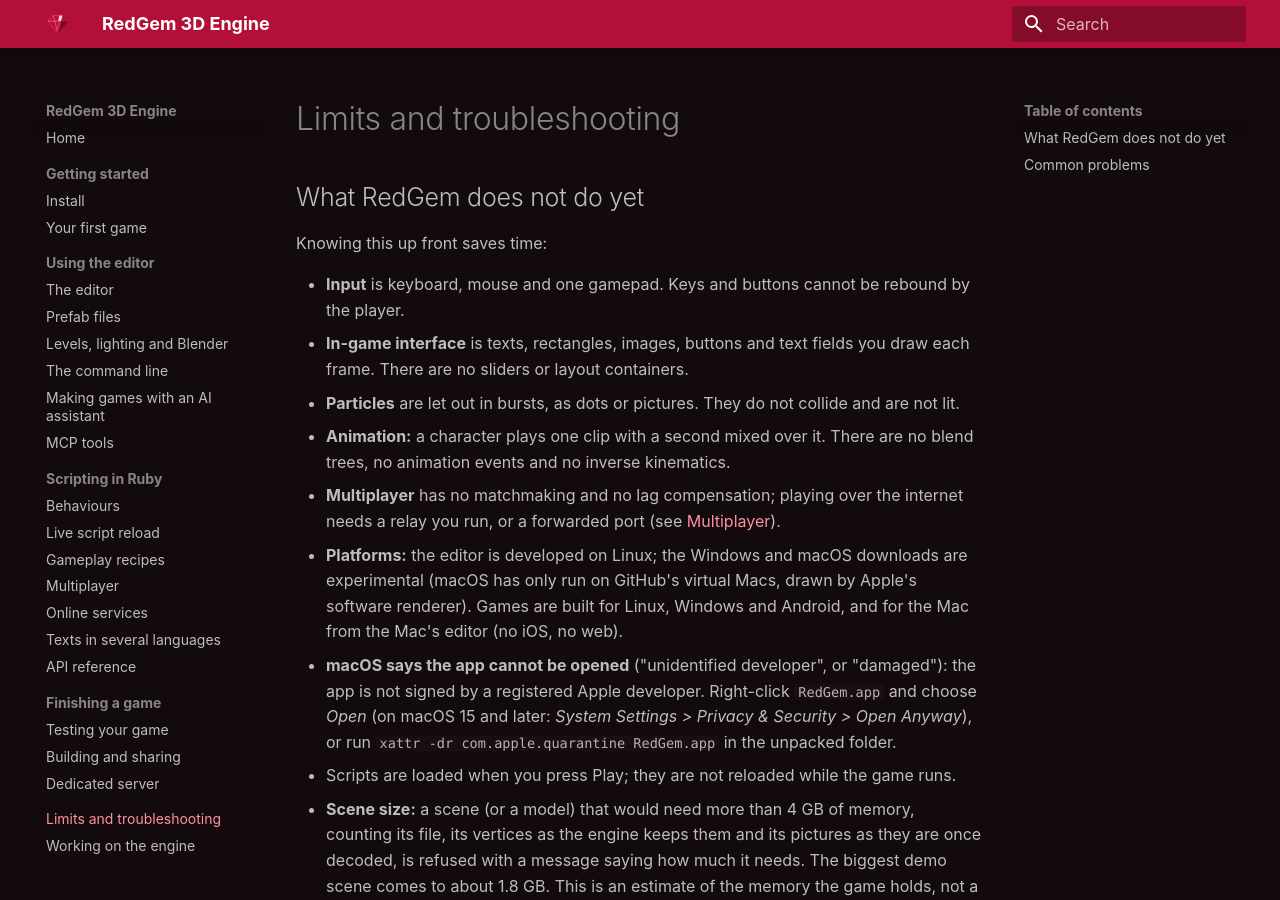
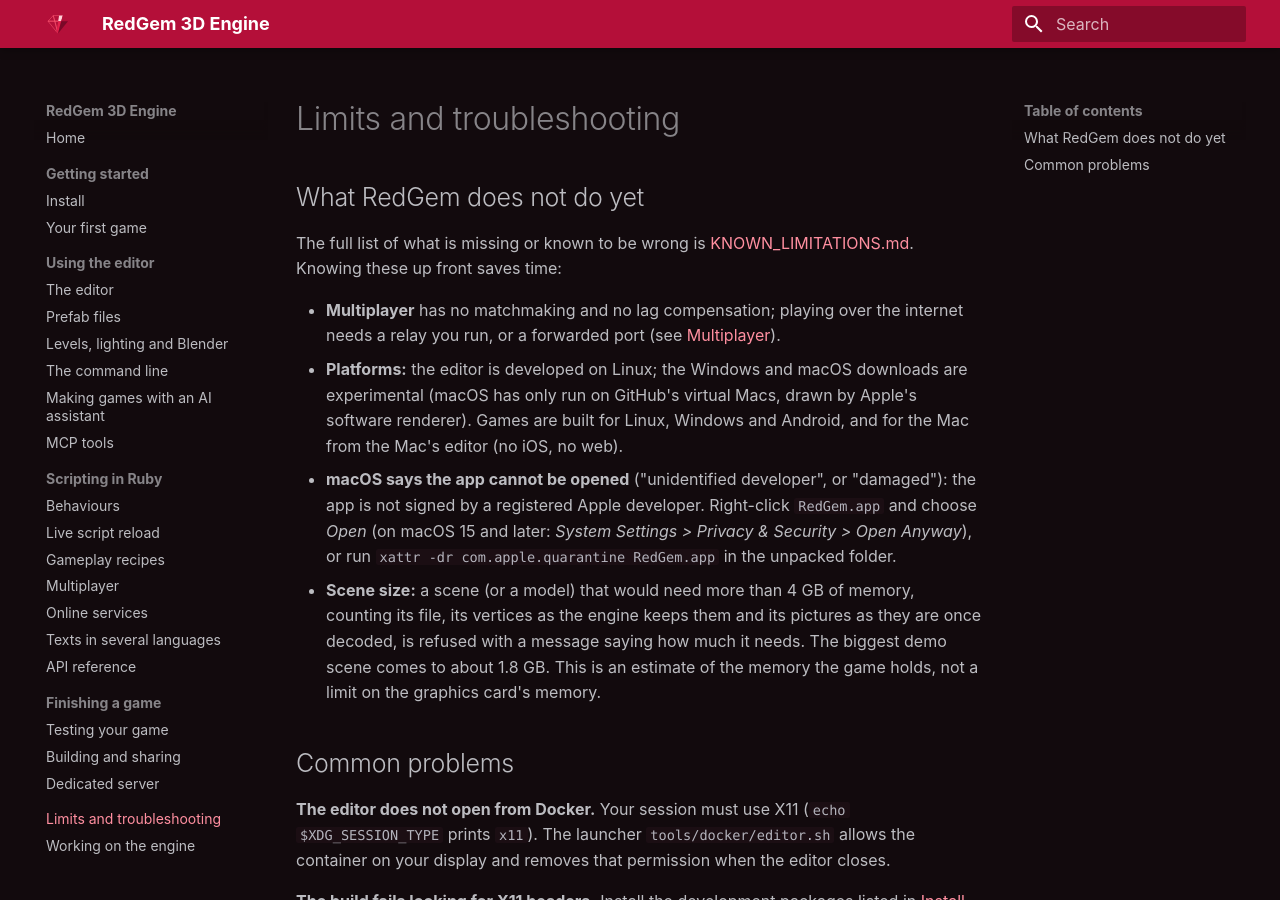
Before and after one commit to carlosdanielpohlod/redgem, an MkDocs documentation site: the page built from docs/troubleshooting.md, in a window 1280 px wide and 900 px high. Built offline with MkDocs 1.6.1 and Material for MkDocs 9.7.7, drawn with Linux system fonts in a browser that asks for light colours.

Commit message:
Bring the known limitations up to date
Correct the lines that went stale (the Mac's system test time, the
prefab gaps, the tests that exist now, the repeated constants and the
water's step counts), add the gaps the list did not name (lights and
shadows, glTF data that is not read, spawning and cameras, hard caps,
import data, terrain, vehicles, input composition, plain saves, room
size), and point the troubleshooting and contributing pages at the list
instead of their own stale copies.

```diff
--- a/docs/troubleshooting.md
+++ b/docs/troubleshooting.md
@@ -6,14 +6,10 @@
 
 ## What RedGem does not do yet
 
-Knowing this up front saves time:
+The full list of what is missing or known to be wrong is
+[KNOWN_LIMITATIONS.md](https://github.com/carlosdanielpohlod/redgem/blob/main/KNOWN_LIMITATIONS.md).
+Knowing these up front saves time:
 
-- **Input** is keyboard, mouse and one gamepad. Keys and buttons cannot be rebound by the player.
-- **In-game interface** is texts, rectangles, images, buttons and text fields you draw each frame.
-  There are no sliders or layout containers.
-- **Particles** are let out in bursts, as dots or pictures. They do not collide and are not lit.
-- **Animation:** a character plays one clip with a second mixed over it. There are no blend trees,
-  no animation events and no inverse kinematics.
 - **Multiplayer** has no matchmaking and no lag compensation; playing over the internet needs a
   relay you run, or a forwarded port (see [Multiplayer](scripting/multiplayer.md)).
 - **Platforms:** the editor is developed on Linux; the Windows and macOS downloads are
@@ -24,7 +20,6 @@
   not signed by a registered Apple developer. Right-click `RedGem.app` and choose *Open* (on
   macOS 15 and later: *System Settings > Privacy & Security > Open Anyway*), or run
   `xattr -dr com.apple.quarantine RedGem.app` in the unpacked folder.
-- Scripts are loaded when you press Play; they are not reloaded while the game runs.
 - **Scene size:** a scene (or a model) that would need more than 4 GB of memory, counting its file,
   its vertices as the engine keeps them and its pictures as they are once decoded, is refused with
   a message saying how much it needs. The biggest demo scene comes to about 1.8 GB. This is an
```
Also changed, not shown: KNOWN_LIMITATIONS.md (+50 -13 lines), docs/contributing.md (+2 -8 lines).
